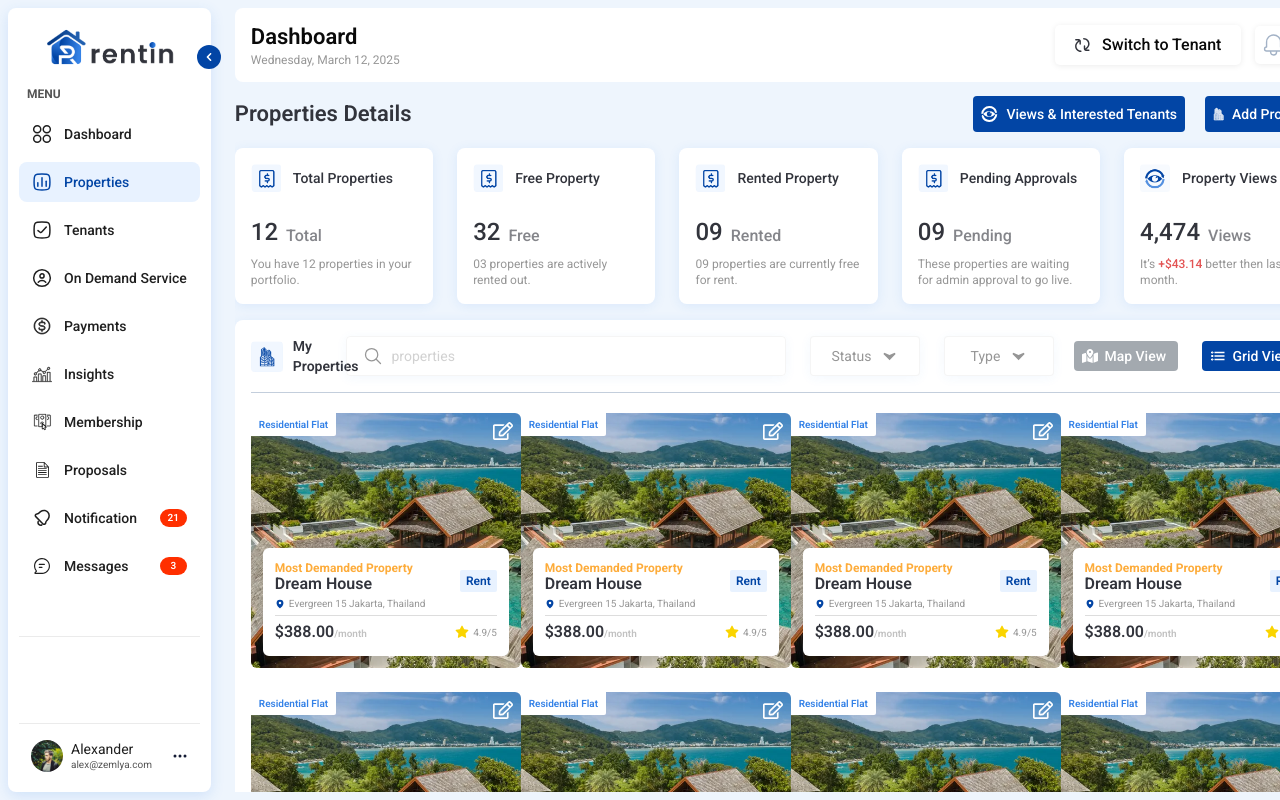
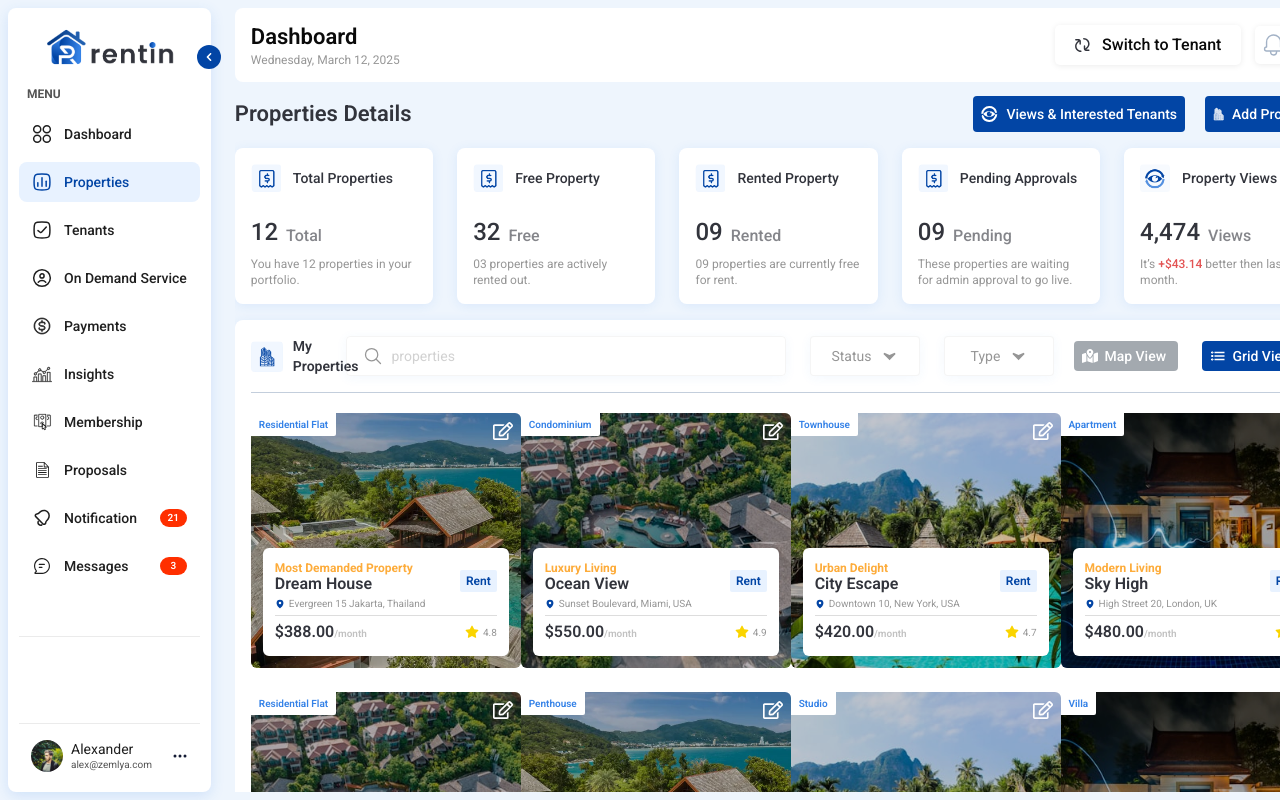
Before and after one commit to asifzulfiqar8/rrentin, a Next.js app: page /owner/properties in a window 1280 px wide. Built offline with nearby package versions, Linux system fonts and the light colour scheme.

Commit message:
feat: properties added

```diff
--- a/src/components/owner/properties/MyProperties.jsx
+++ b/src/components/owner/properties/MyProperties.jsx
@@ -2,7 +2,11 @@
 import { useState } from "react";
 import MyPropertiesHeader from "./MyPropertiesHeader";
 import PropertyCard from "./PropertyCard";
-import ShowMap from "@/components/shared/ShowMap";
+import dynamic from "next/dynamic";
+import { myPropertiesData } from "@/data/data";
+const ShowMap = dynamic(() => import("@/components/shared/ShowMap"), {
+  ssr: false,
+});
 
 const MyProperties = () => {
   const [tabView, setTabView] = useState("Grid View");
@@ -15,11 +19,9 @@ const MyProperties = () => {
       <div className="mt-5">
         {tabView === "Grid View" ? (
           <div className="grid grid-cols-1 mg:grid-cols-2 lg:grid-cols-3 xl:grid-cols-4 gap-6 max-h-[800px] overflow-y-scroll scroll-0">
-            {[1, 2, 3, 4, 5, 6, 7, 8, 9, 0, 8, 9, 78, 7, 6, 6, 6].map(
-              (card, i) => (
-                <PropertyCard key={i} />
-              )
-            )}
+            {myPropertiesData.map((card, i) => (
+              <PropertyCard data={card} key={i} />
+            ))}
           </div>
         ) : (
           <ShowMap />
--- a/src/components/owner/properties/PropertyCard.jsx
+++ b/src/components/owner/properties/PropertyCard.jsx
@@ -7,14 +7,15 @@ const PropertyCard = ({ data }) => {
   return (
     <div className="relative min-w-[270px] min-h-[255px] w-full h-full rounded-md">
       <Image
-        src="/images/dashboard/property-card-1.png"
+        src={data?.image}
         width={270}
         height={225}
         className="absolute inset-0 w-full h-full object-cover rounded-md"
         alt="property image"
       />
+      <div className="absolute inset-0 w-full h-full rounded-md bg-black/20"></div>
       <div className="bg-white absolute top-0 left-0 py-1 px-2 rounded-br-xs text-[10px] font-semibold text-[#3582E7]">
-        Residential Flat
+        {data?.house}
       </div>
       <div className="absolute top-2 right-2 cursor-pointer">
         <FaRegEdit className="text-white text-xl" />
@@ -23,10 +24,10 @@ const PropertyCard = ({ data }) => {
         <div className="flex items-end justify-between gap-2">
           <div>
             <h6 className="text-xs text-[#FDAC3B] font-bold">
-              Most Demanded Property
+              {data?.speciality}
             </h6>
             <h4 className="text-sm md:text-base font-semibold text-textColor leading-none">
-              Dream House
+              {data?.name}
             </h4>
           </div>
           <span
@@ -37,15 +38,16 @@ const PropertyCard = ({ data }) => {
         </div>
         <p className="my-1 flex items-center gap-1 text-[10px] text-[#969696]">
           <PiMapPinFill className="text-[#0345A5]" />
-          Evergreen 15 Jakarta, Thailand
+          {data?.address}
         </p>
         <div className="border-t border-[#d8d8d8dc] pt-1 flex items-center justify-between">
           <p className="text-sm md:text-base text-textColor font-semibold">
-            $388.00<span className="text-[10px] text-[#C2C2C2]">/month</span>
+            ${data?.price}.00
+            <span className="text-[10px] text-[#C2C2C2]">/month</span>
           </p>
           <div className="flex items-center gap-1">
             <TbStarFilled className="text-[#FAD400] text-sm" />
-            <p className="text-[10px] text-[#969696]">4.9/5</p>
+            <p className="text-[10px] text-[#969696]">{data?.ratings}</p>
           </div>
         </div>
       </div>
--- a/src/components/shared/ShowMap.jsx
+++ b/src/components/shared/ShowMap.jsx
@@ -1,15 +1,7 @@
-"use client"; // If you're using Next.js App Router
+"use client";
 
 import React from "react";
-import {
-  MapContainer,
-  TileLayer,
-  Marker,
-  Popup,
-  Polygon,
-  useMap,
-  Tooltip,
-} from "react-leaflet";
+import { MapContainer, TileLayer, Marker, Popup, Circle } from "react-leaflet";
 import L from "leaflet";
 import "leaflet/dist/leaflet.css";
 
@@ -19,25 +11,15 @@ const buildingIcon = L.icon({
   iconAnchor: [28, 56],
 });
 
-const createPriceIcon = (label) =>
-  L.divIcon({
-    className: "custom-price-icon",
-    html: `<div>${label}</div>`,
-    iconSize: [40, 40],
-    iconAnchor: [20, 40],
-  });
+const centerMarkerPosition = [13.7563, 100.5018];
 
-// ----------- SAMPLE DATA -------------
-const polygonCoords = [
-  [51.51, -0.12],
-  [51.52, -0.1],
-  [51.51, -0.08],
-  [51.5, -0.09],
+const buildings = [
+  { position: [13.757, 100.5025] },
+  { position: [13.7555, 100.5] },
+  { position: [13.758, 100.503] },
+  { position: [13.756, 100.5005] },
 ];
-// The main property marker in the center
-const centerMarkerPosition = [51.507, -0.09];
 
-// ----------- COMPONENT -------------
 const ShowMap = () => {
   return (
     <div
@@ -59,8 +41,9 @@ const ShowMap = () => {
           url="https://{s}.basemaps.cartocdn.com/light_all/{z}/{x}/{y}{r}.png"
           attribution='&copy; <a href="https://carto.com/">CARTO</a> contributors'
         />
-
-        <Polygon
+        <Circle
+          center={centerMarkerPosition}
+          radius={2000}
           pathOptions={{
             color: "#1a73e8",
             weight: 2,
@@ -68,14 +51,11 @@ const ShowMap = () => {
             fillColor: "#c2e5ff",
             fillOpacity: 0.2,
           }}
-          positions={polygonCoords}
         />
-
-        {/* MAIN PROPERTY MARKER WITH CUSTOM POPUP */}
-        <Marker position={centerMarkerPosition} icon={buildingIcon}>
-          <Popup className="custom-popup">
+        {buildings.map((b, i) => (
+          <Marker key={i} position={b.position} icon={buildingIcon}>
+            <Popup>
               <div style={{ width: "200px" }}>
-              {/* Image or thumbnail */}
                 <img
                   src="https://via.placeholder.com/300x200"
                   alt="Property"
@@ -86,8 +66,6 @@ const ShowMap = () => {
                     marginBottom: "8px",
                   }}
                 />
-
-              {/* Property Title */}
                 <h3
                   style={{
                     margin: 0,
@@ -98,13 +76,9 @@ const ShowMap = () => {
                 >
                   Dream House
                 </h3>
-
-              {/* Sub info */}
                 <p style={{ margin: "4px 0", fontSize: "14px", color: "#666" }}>
                   8 Properties in Surin, Thailand
                 </p>
-
-              {/* Price & Tag */}
                 <div
                   style={{
                     display: "flex",
@@ -128,8 +102,6 @@ const ShowMap = () => {
                     Free
                   </span>
                 </div>
-
-              {/* Rating */}
                 <div style={{ display: "flex", alignItems: "center" }}>
                   <span style={{ marginRight: "4px" }}>4.5</span>
                   <img
@@ -141,6 +113,7 @@ const ShowMap = () => {
               </div>
             </Popup>
           </Marker>
+        ))}
       </MapContainer>
     </div>
   );
--- a/src/data/data.js
+++ b/src/data/data.js
@@ -257,6 +257,90 @@ const propertiesCardsData = [
   },
 ];
 
+const myPropertiesData = [
+  {
+    house: "Residential Flat",
+    name: "Dream House",
+    speciality: "Most Demanded Property",
+    address: "Evergreen 15 Jakarta, Thailand",
+    price: "388",
+    ratings: "4.8",
+    image: "/images/dashboard/property-card-1.png",
+  },
+  {
+    house: "Condominium",
+    name: "Ocean View",
+    speciality: "Luxury Living",
+    address: "Sunset Boulevard, Miami, USA",
+    price: "550",
+    ratings: "4.9",
+    image: "/images/dashboard/property-two.jpeg",
+  },
+  {
+    house: "Townhouse",
+    name: "City Escape",
+    speciality: "Urban Delight",
+    address: "Downtown 10, New York, USA",
+    price: "420",
+    ratings: "4.7",
+    image: "/images/dashboard/property-three.jpeg",
+  },
+  {
+    house: "Apartment",
+    name: "Sky High",
+    speciality: "Modern Living",
+    address: "High Street 20, London, UK",
+    price: "480",
+    ratings: "4.6",
+    image: "/images/dashboard/property-four.jpeg",
+  },
+  {
+    house: "Residential Flat",
+    name: "Green Residence",
+    speciality: "Eco Friendly",
+    address: "Green Park 5, Berlin, Germany",
+    price: "360",
+    ratings: "4.5",
+    image: "/images/dashboard/property-two.jpeg",
+  },
+  {
+    house: "Penthouse",
+    name: "Luxury Loft",
+    speciality: "Exclusive",
+    address: "Central Ave 33, Dubai, UAE",
+    price: "750",
+    ratings: "5.0",
+    image: "/images/dashboard/property-card-1.png",
+  },
+  {
+    house: "Studio",
+    name: "Compact Living",
+    speciality: "Budget Friendly",
+    address: "Market Street 12, San Francisco, USA",
+    price: "320",
+    ratings: "4.3",
+    image: "/images/dashboard/property-three.jpeg",
+  },
+  {
+    house: "Villa",
+    name: "Paradise Retreat",
+    speciality: "Beachside Bliss",
+    address: "Ocean Drive 22, Malibu, USA",
+    price: "680",
+    ratings: "4.9",
+    image: "/images/dashboard/property-four.jpeg",
+  },
+  {
+    house: "Duplex",
+    name: "Family Haven",
+    speciality: "Spacious & Comfortable",
+    address: "Maple Street 8, Toronto, Canada",
+    price: "500",
+    ratings: "4.7",
+    image: "/images/dashboard/property-two.jpeg",
+  },
+];
+
 export {
   notificationsData,
   homeCardsData,
@@ -269,4 +353,5 @@ export {
   tableStyles,
   bookingSummaryData,
   propertiesCardsData,
+  myPropertiesData,
 };
```
Lines whose indentation alone changed are shown as unchanged.
